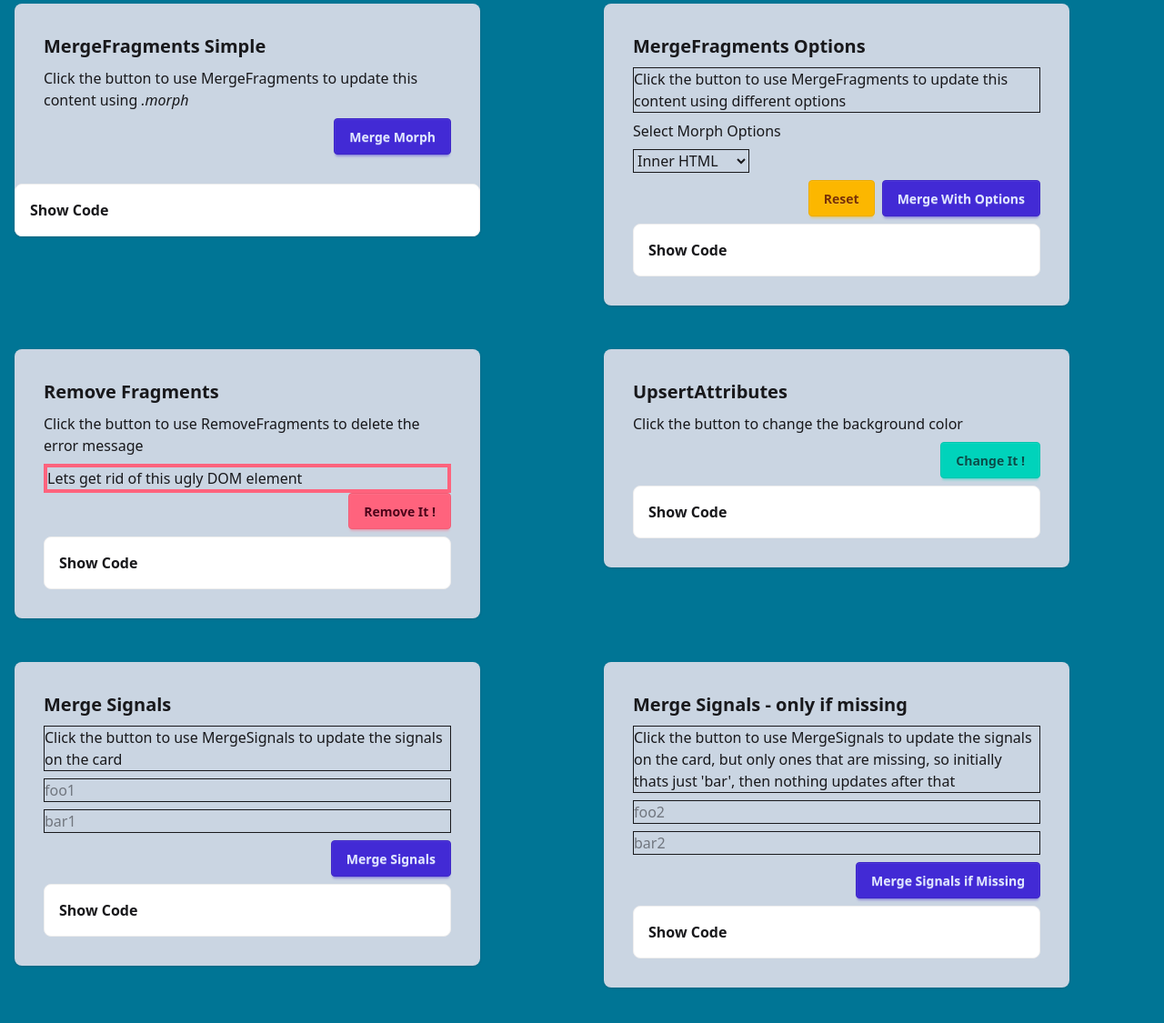
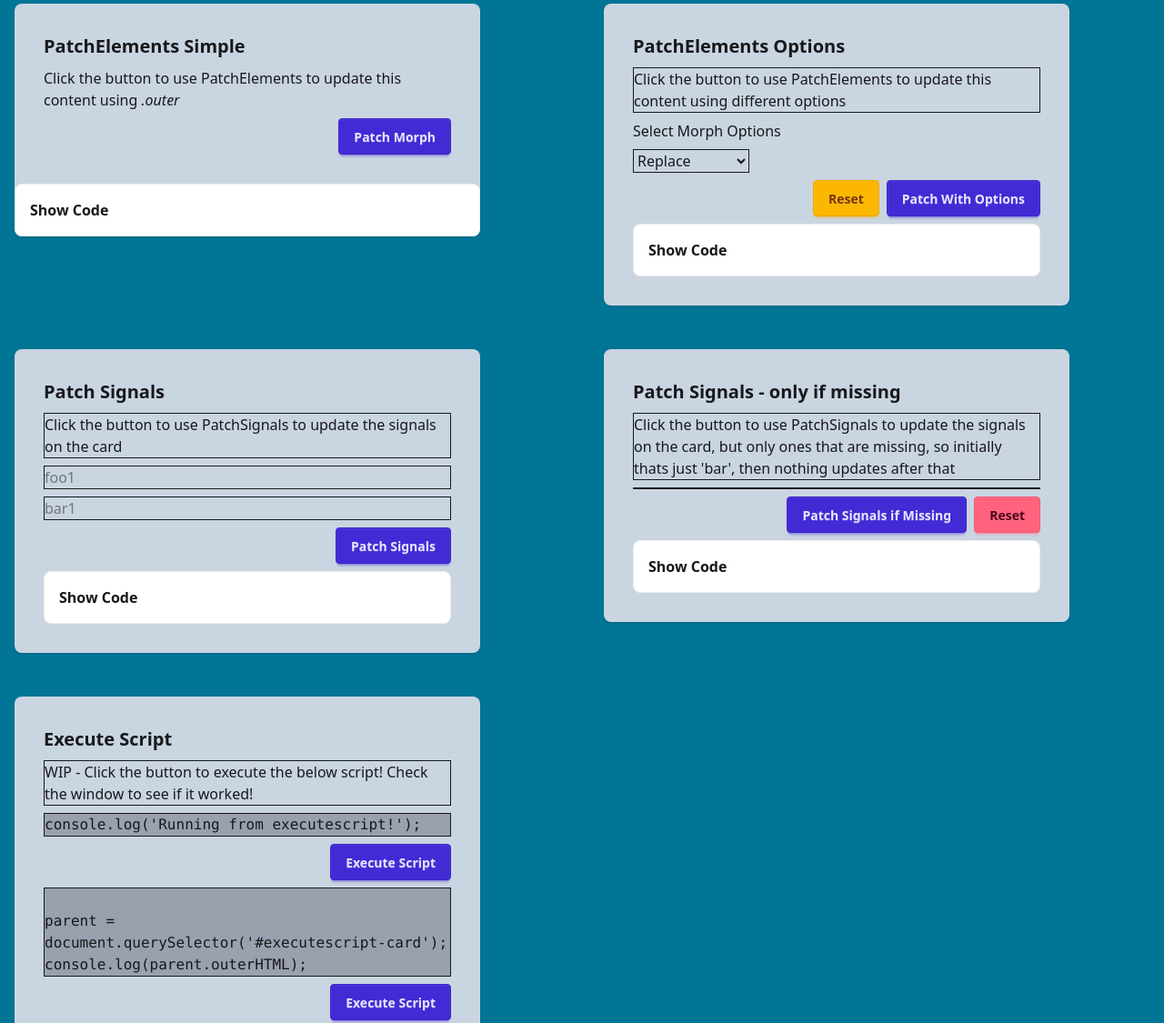
Before and after one commit to zigster64/datastar.http.zig, a plain HTML site: page examples/01_index.html in a window 1280 px wide. Shown: the part 140-1265 px from the top of the page at 91% size. Drawn offline with nearby package versions, Linux system fonts and the light colour scheme.

Commit message:
fix example

```diff
--- a/examples/01_index.html
+++ b/examples/01_index.html
@@ -45,11 +45,10 @@
       <div class="p-4">
         <div class="card w-128 bg-slate-300 card-lg shadow-sm">
           <div class="card-body">
-            <h2 class="card-title">MergeFragments Simple</h2>
-            <p id="mf-merge">Click the button to use MergeFragments to update this content using <i>.morph</i></p>
+            <h2 class="card-title">PatchElements Simple</h2>
+            <p id="mf-patch">Click the button to use PatchElements to update this content using <i>.outer</i></p>
             <div class="justify-end card-actions">
-              <button class="btn btn-primary" data-on-click="@get('/merge')">Merge
-                Morph</button>
+              <button class="btn btn-primary" data-on-click="@get('/patch')">Patch Morph</button>
             </div>
           </div>
           <details class="collapse bg-base-100 border-base-300 border">
@@ -62,27 +61,26 @@
       </div>
       <div class="p-4">
         <div class="card w-128 bg-slate-300 card-lg shadow-sm" data-signals="{morph:''}">
-          <div class="card-body" id="merge-fragment-card">
-            <h2 class="card-title">MergeFragments Options</h2>
-            <p id="mf-merge-opts" class="border-1">Click the button to use MergeFragments to update this content using
+          <div class="card-body" id="patch-element-card">
+            <h2 class="card-title">PatchElements Options</h2>
+            <p id="mf-patch-opts" class="border-1">Click the button to use PatchElements to update this content using
               different options</p>
             <p>Select Morph Options</p>
             <div class="grid-cols-2">
               <div>
                 <select data-bind-morph>
-                  <option value="inner">Inner HTML</option>
-                  <option value="outer">Outer HTML</option>
+                  <option value="replace">Replace</option>
                   <option value="prepend">Prepend Child</option>
                   <option value="append">Append Child</option>
                   <option value="before">Before Sibling</option>
                   <option value="after">After Sibling</option>
+                  <option value="remove">Remove</option>
                 </select>
               </div>
             </div>
             <div class="justify-end card-actions">
-              <button class="btn btn-warning" data-on-click="@get('/merge/opts/reset')">Reset</button>
-              <button class="btn btn-primary" data-on-click="@get('/merge/opts')">Merge
-                With Options</button>
+              <button class="btn btn-warning" data-on-click="@get('/patch/opts/reset')">Reset</button>
+              <button class="btn btn-primary" data-on-click="@get('/patch/opts')">Patch With Options</button>
             </div>
             <details class="collapse bg-base-100 border-base-300 border">
               <summary class="collapse-title font-semibold">Show Code</summary>
@@ -94,52 +92,15 @@
         </div>
       </div>
       <div class="p-4">
-        <div class="card w-128 bg-slate-300 card-lg shadow-sm">
-          <div class="card-body">
-            <h2 class="card-title" id="rm-card">Remove Fragments</h2>
-            <p id="rm-text">Click the button to use RemoveFragments to delete the error message</p>
-            <div id="remove-me">
-              <p class="border-4 border-error">Lets get rid of this ugly DOM element</p>
-              <div class="justify-end card-actions">
-                <button class="btn btn-error" data-on-click="@get('/remove')">Remove It !</button>
-              </div>
-            </div>
-            <details class="collapse bg-base-100 border-base-300 border">
-              <summary class="collapse-title font-semibold">Show Code</summary>
-              <div class="collapse-content text-sm" data-on-load="@get('/code/3')">
-                <div id='code-3' class='mockup-code w-full'></div>
-              </div>
-            </details>
-          </div>
-        </div>
-      </div>
-      <div class="p-4">
-        <div class="card w-128 bg-slate-300 card-lg shadow-sm" id="color-change">
-          <div class="card-body">
-            <h2 class="card-title">UpsertAttributes</h2>
-            <p>Click the button to change the background color</p>
-            <div class="justify-end card-actions">
-              <button class="btn btn-accent" data-on-click="@get('/upsert/attributes')">Change It !</button>
-            </div>
-            <details class="collapse bg-base-100 border-base-300 border">
-              <summary class="collapse-title font-semibold">Show Code</summary>
-              <div class="collapse-content text-sm" data-on-load="@get('/code/4')">
-                <div id='code-4' class='mockup-code w-full'></div>
-              </div>
-            </details>
-          </div>
-        </div>
-      </div>
-      <div class="p-4">
         <div class="card w-128 bg-slate-300 card-lg shadow-sm" data-signals="{}">
           <div class="card-body">
-            <h2 class="card-title">Merge Signals</h2>
-            <p class="border-1">Click the button to use MergeSignals to update the signals on the
+            <h2 class="card-title">Patch Signals</h2>
+            <p class="border-1">Click the button to use PatchSignals to update the signals on the
               card</p>
             <input type="text" placeholder="foo1" data-bind-foo1 />
             <input type="text" placeholder="bar1" data-bind-bar1 />
             <div class="justify-end card-actions">
-              <button class="btn btn-primary" data-on-click="@get('/merge/signals')">Merge Signals</button>
+              <button class="btn btn-primary" data-on-click="@get('/patch/signals')">Patch Signals</button>
             </div>
             <details class="collapse bg-base-100 border-base-300 border">
               <summary class="collapse-title font-semibold">Show Code</summary>
@@ -153,14 +114,14 @@
       <div class="p-4">
         <div class="card w-128 bg-slate-300 card-lg shadow-sm">
           <div class="card-body">
-            <h2 class="card-title">Merge Signals - only if missing</h2>
-            <p class="border-1">Click the button to use MergeSignals to update the signals on the
+            <h2 class="card-title">Patch Signals - only if missing</h2>
+            <p class="border-1">Click the button to use PatchSignals to update the signals on the
               card, but only ones that are missing, so initially thats just 'bar', then nothing updates after that</p>
-            <input type="text" placeholder="foo2" data-bind-foo2 />
-            <input type="text" placeholder="bar2" data-bind-bar2 />
+            <code class="border-1 bg-gray-400" data-json-signals></code>
             <div class="justify-end card-actions">
-              <button class="btn btn-primary" data-on-click="@get('/merge/signals/onlymissing')">Merge Signals if
+              <button class="btn btn-primary" data-on-click="@get('/patch/signals/onlymissing')">Patch Signals if
                 Missing</button>
+              <button class="btn btn-error" data-on-click="$foo2 = null; $bar2 = null;">Reset</button>
             </div>
             <details class="collapse bg-base-100 border-base-300 border">
               <summary class="collapse-title font-semibold">Show Code</summary>
@@ -169,23 +130,6 @@
               </div>
             </details>
           </div>
-        </div>
-      </div>
-      <div class="p-4">
-        <div class="card w-128 bg-slate-300 card-lg shadow-sm">
-          <div class=" card-body">
-          <h2 class="card-title">Remove Signals</h2>
-          <p class="border-1">WIP - Click the button to use RemoveSignals to update the signals on the
-            card</p>
-          <div class="justify-end card-actions">
-            <button class="btn btn-primary" data-on-click="@get('/merge/signals/remove')">Remove Signals</button>
-          </div>
-          <details class="collapse bg-base-100 border-base-300 border">
-            <summary class="collapse-title font-semibold">Show Code</summary>
-            <div class="collapse-content text-sm" data-on-load="@get('/code/7')">
-              <div id='code-7' class='mockup-code w-full'></div>
-            </div>
-          </details>
         </div>
       </div>
       <div class="p-4" id="executescript-card">
@@ -198,7 +142,7 @@
             <button class="btn btn-primary" data-on-click="@get('/executescript/1')">Execute Script</button>
           </div>
           <code class="border-1 bg-gray-400">
-            const parent = document.querySelector('#executescript-card');
+            parent = document.querySelector('#executescript-card');
             console.log(parent.outerHTML);
 					</code>
           <div class="justify-end card-actions">
```
Also changed, not shown: examples/01_index_opts.html (+13 -8 lines), 2 other files.
